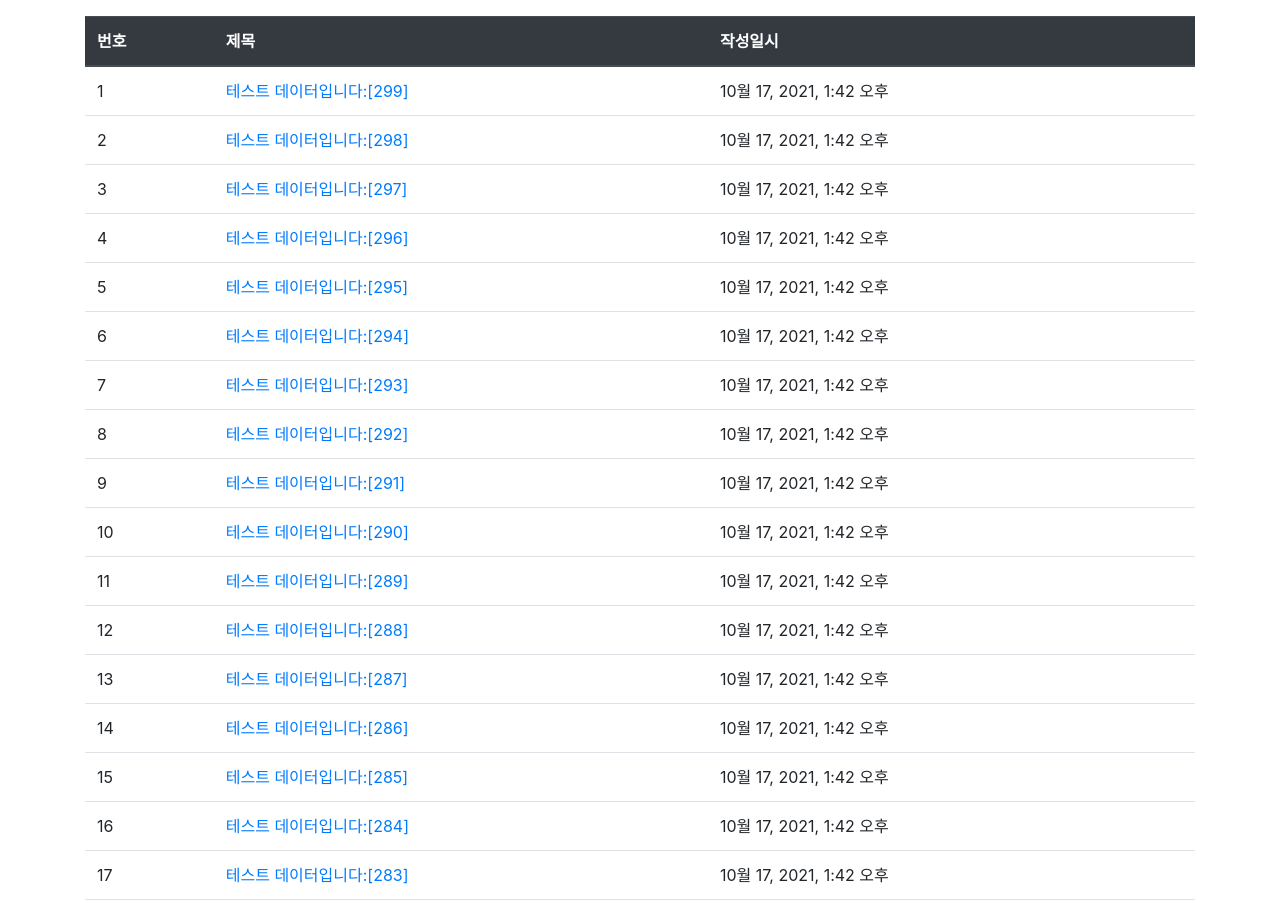
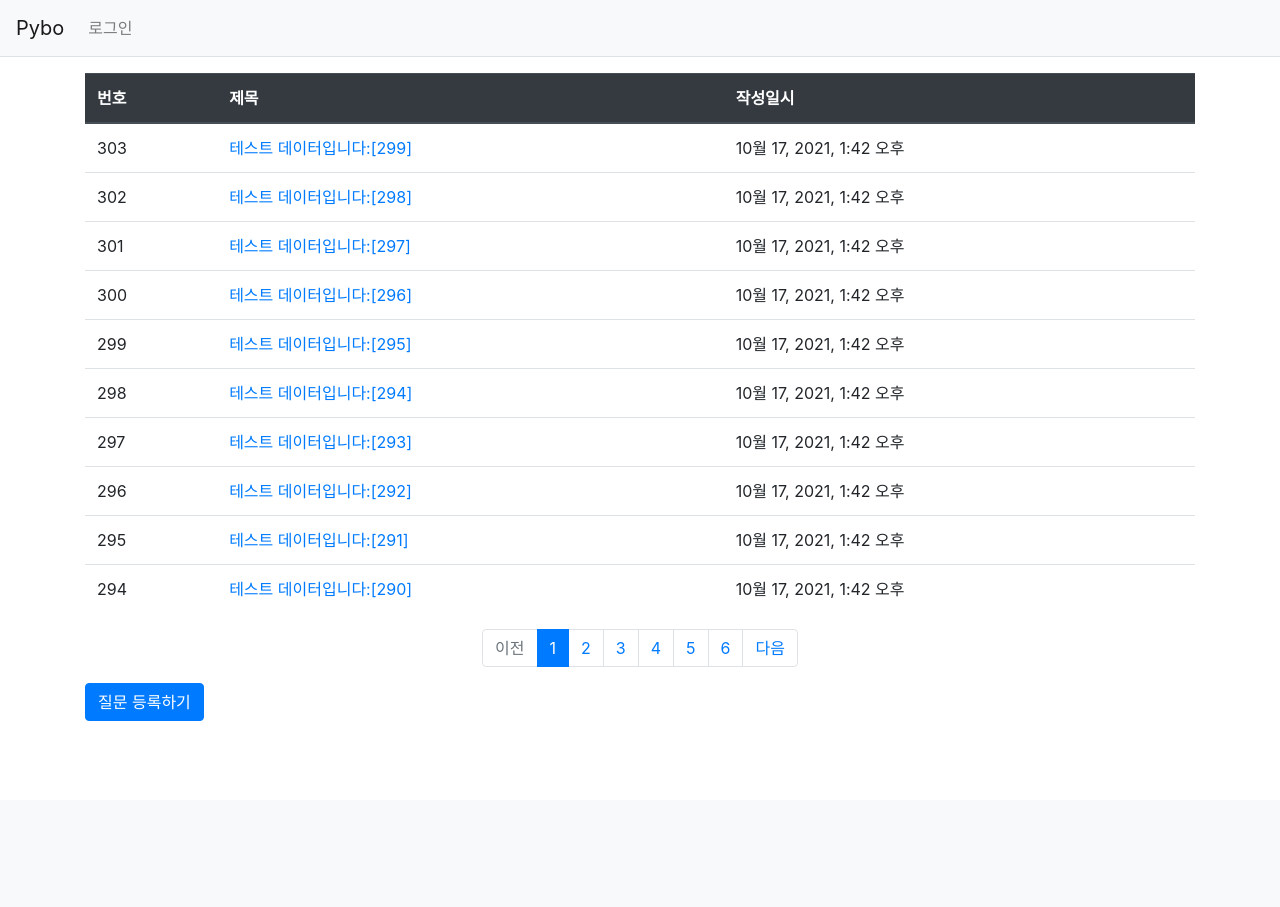
Before and after one commit to loco-co/Pybo, a Django app: page /pybo/ in a window 1280 px wide. Shown: the top 907 px of the page. After the commit the page ends 721 px from the top, so only its background shows below. Run offline with Django 3.2, Linux system fonts and the light colour scheme; data comes from the database, SQL or seed files in the repository; both versions use the stored data as it was after the commit; some libraries are stand-ins or nearby versions.

Commit message:
chapter 3.4

```diff
--- /dev/null
+++ b/pybo/templatetags/pybo_filter.py
@@ -0,0 +1,8 @@
+from django import template
+
+register = template.Library()
+
+
+@register.filter
+def sub(value, arg):  # value는 자동으로 받아오는가?
+    return value - arg
--- a/pybo/views.py
+++ b/pybo/views.py
@@ -2,13 +2,24 @@ from django.shortcuts import render, get_object_or_404, redirect
 from .models import Question, Answer
 from django.utils import timezone
 from .forms import QuestionForm, AnswerForm
+from django.core.paginator import Paginator
+
 
 def index(request):
     """
     pybo 목록 출력
     """
+    # 입력 파라미터
+    page = request.GET.get('page', '1')  # 페이지, 페이지 값 받아오기? 설명 찾아보기
+
+    # 조회
     question_list = Question.objects.order_by('-create_date')
-    context = {'question_list': question_list}
+
+    # 페이징처리
+    paginator = Paginator(question_list, 10)  # 페이지당 10개씩 자르기
+    page_obj = paginator.get_page(page)  # 전체가 아닌 해당 페이지의 데이터만 조회하는 오브젝트 생성
+
+    context = {'question_list': page_obj}
     return render(request, 'pybo/question_list.html', context)
 
 def detail(request, question_id):
--- a/templates/base.html
+++ b/templates/base.html
@@ -12,9 +12,14 @@
     <title>Hello, pybo!</title>
 </head>
 <body>
+{% include "navbar.html" %}
 <!-- 기본 템플릿 안에 삽입될 내용 Start -->
 {% block content %}
 {% endblock %}
 <!-- 기본 템플릿 안에 삽입될 내용 End -->
+<!-- jQuery JS -->
+<script src="{% static 'jquery-3.6.0.min.js' %}"></script>
+<!-- Bootstrap JS -->
+<script src="{% static 'bootstrap.min.js' %}"></script>
 </body>
 </html>
--- /dev/null
+++ b/templates/navbar.html
@@ -0,0 +1,15 @@
+<!-- 네비게이션 바 -->
+<nav class="navbar navbar-expand-lg navbar-light bg-light border-bottom">
+    <a class="navbar-brand" href="{% url 'pybo:index' %}">Pybo</a>
+    <button class="navbar-toggler ml-auto" type="button" data-toggle="collapse" data-target="#navbarNav"
+        aria-controls="navbarNav" aria-expanded="false" aria-label="Toggle navigation">
+        <span class="navbar-toggler-icon"></span>
+    </button>
+    <div class="collapse navbar-collapse flex-grow-0" id="navbarNav">
+        <ul class="navbar-nav">
+            <li class="nav-item ">
+                <a class="nav-link" href="#">로그인</a>
+            </li>
+        </ul>
+    </div>
+</nav>
--- a/templates/pybo/question_list.html
+++ b/templates/pybo/question_list.html
@@ -1,4 +1,5 @@
 {% extends 'base.html' %}
+{% load pybo_filter %}
 {% block content %}
 <div class="container my-3">
     <table class="table">
@@ -13,9 +14,15 @@
         {% if question_list %}
         {% for question in question_list %}
         <tr>
-            <td>{{ forloop.counter }}</td>
+            <td>
+                <!-- 번호 = 전체건수 - 시작인덱스 - 현재인덱스 + 1 -->
+                {{ question_list.paginator.count|sub:question_list.start_index|sub:forloop.counter0|add:1 }}
+            </td>
             <td>
                 <a href="{% url 'pybo:detail' question.id %}">{{ question.subject }}</a>
+                {% if question.answer_set.count > 0 %}
+                <span class="text-danger small ml-2">{{ question.answer_set.count }}</span>
+                {% endif %}
             </td>
             <td>{{ question.create_date }}</td>
         </tr>
@@ -27,6 +34,44 @@
         {% endif %}
         </tbody>
     </table>
+    <!-- 페이징처리 시작, 전달받은 페이지 데이터는 question_list -->
+    <ul class="pagination justify-content-center">
+        <!-- '이전' 페이지 -->
+        {% if question_list.has_previous %}
+        <li class="page-item">
+            <a class="page-link" href="?page={{ question_list.previous_page_number }}">이전</a>
+        </li>
+        {% else %}
+        <li class="page-item disabled">
+            <a class="page-link" tabindex="-1" aria-disabled="true" href="#">이전</a>
+        </li>
+        {% endif %}
+        <!-- 페이지리스트 -->
+        {% for page_number in question_list.paginator.page_range %}
+        {% if page_number >= question_list.number|add:-5 and page_number <= question_list.number|add:5 %}
+            {% if page_number == question_list.number %}
+            <li class="page-item active" aria-current="page">
+                <a class="page-link" href="?page={{ page_number }}">{{ page_number }}</a>
+            </li>
+            {% else %}
+            <li class="page-item">
+                <a class="page-link" href="?page={{ page_number }}">{{ page_number }}</a>
+            </li>
+            {% endif %}
+        {% endif %}
+        {% endfor %}
+        <!-- '다음' 페이지 -->
+        {% if question_list.has_next %}
+        <li class="page-item">
+            <a class="page-link" href="?page={{ question_list.next_page_number }}">다음</a>
+        </li>
+        {% else %}
+        <li class="page-item disabled">
+            <a class="page-link" tabindex="-1" aria-disabled="true" href="#">다음</a>
+        </li>
+        {% endif %}
+    </ul>
+    <!-- 페이징처리 끝 -->
     <a href="{% url 'pybo:question_create' %}" class="btn btn-primary">질문 등록하기</a> <!-- GET방식 -->
 </div>
 {% endblock %}
```
Also changed, not shown: db.sqlite3.
